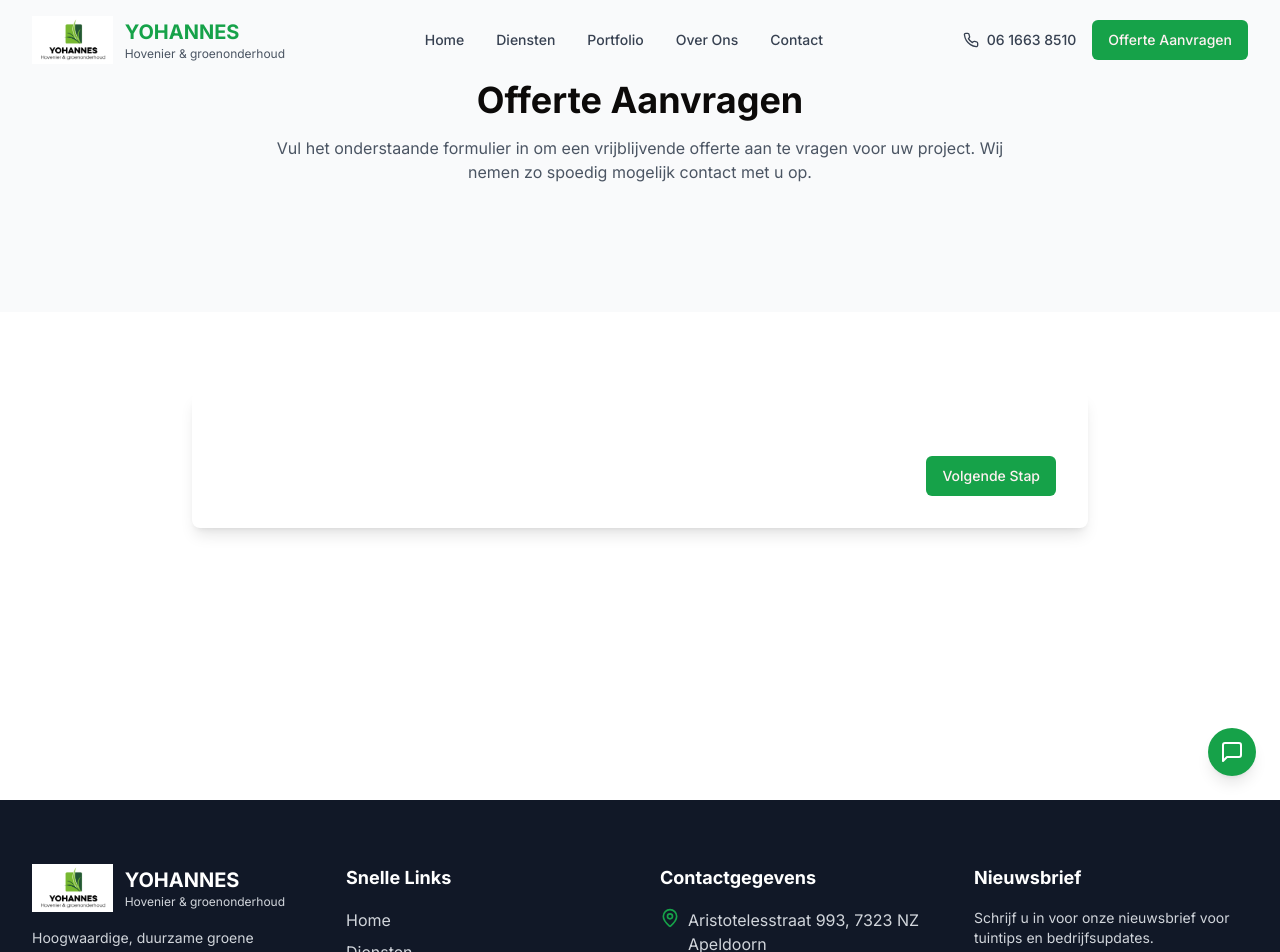
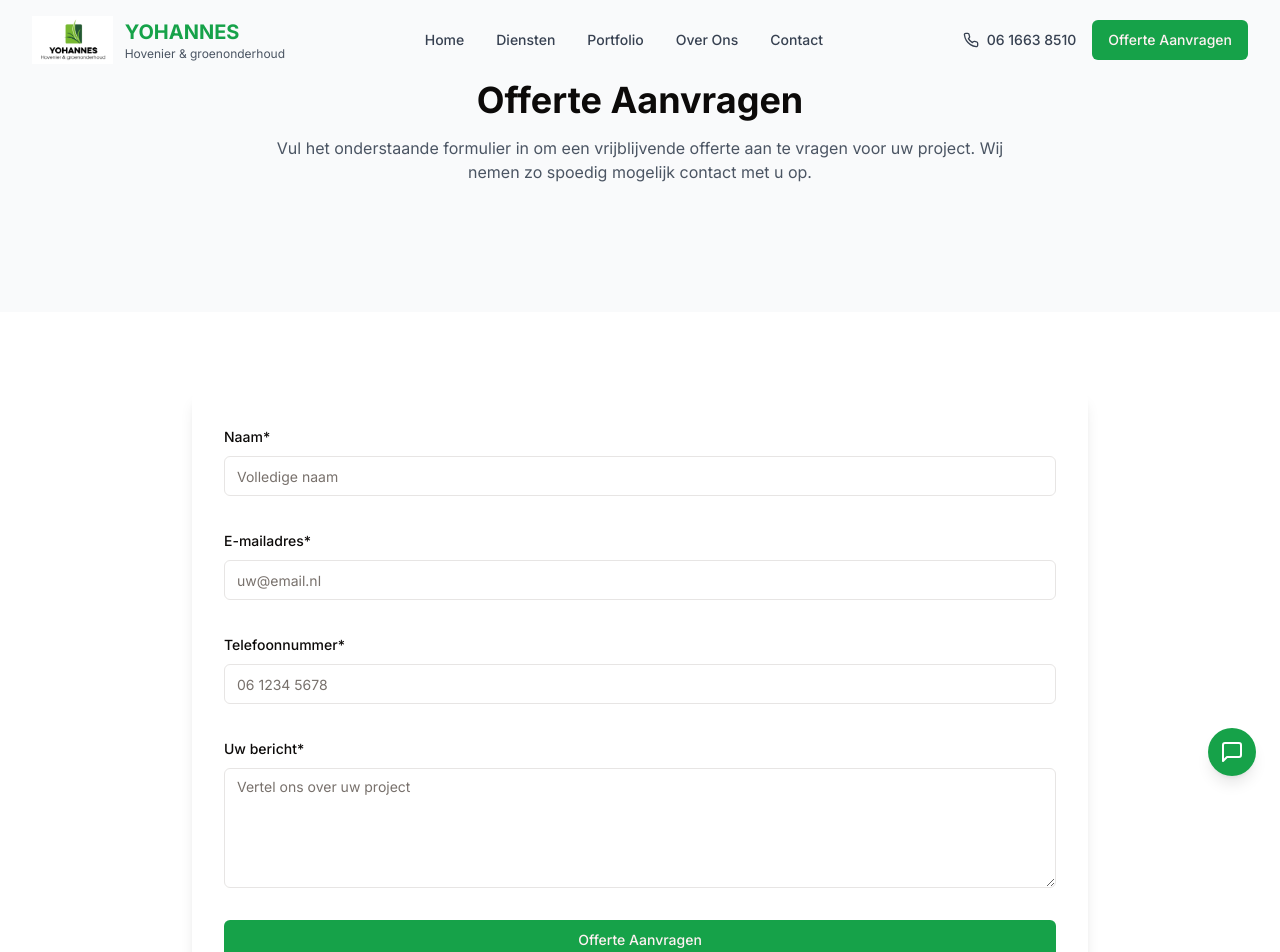
Before and after one commit to Eyobiel-12/yohannes, a Next.js app: page /offerte-aanvragen in a window 1280 px wide. Shown: the top 952 px of the page. Built offline with nearby package versions, Linux system fonts and the light colour scheme.

Commit message:
Fix: Completely rebuild offerte-aanvragen page with simplified version

```diff
--- /dev/null
+++ b/app/offerte-aanvragen/page.old.tsx
@@ -0,0 +1,232 @@
+"use client"
+
+import React from "react"
+import { Badge } from "@/components/ui/badge"
+import { useState } from "react"
+import { useRouter } from "next/navigation"
+import { zodResolver } from "@hookform/resolvers/zod"
+import { useForm } from "react-hook-form"
+import * as z from "zod"
+import { format } from "date-fns"
+import { nl } from "date-fns/locale"
+import { CalendarIcon, CheckCircle, Loader2 } from "lucide-react"
+
+import { Button } from "@/components/ui/button"
+import { Card, CardContent } from "@/components/ui/card"
+import { Form, FormControl, FormDescription, FormField, FormItem, FormLabel, FormMessage } from "@/components/ui/form"
+import { Input } from "@/components/ui/input"
+import { Textarea } from "@/components/ui/textarea"
+import { Select, SelectContent, SelectItem, SelectTrigger, SelectValue } from "@/components/ui/select"
+import { RadioGroup, RadioGroupItem } from "@/components/ui/radio-group"
+import { Checkbox } from "@/components/ui/checkbox"
+import { Calendar } from "@/components/ui/calendar"
+import { Popover, PopoverContent, PopoverTrigger } from "@/components/ui/popover"
+import { Tabs, TabsContent, TabsList, TabsTrigger } from "@/components/ui/tabs"
+import { cn } from "@/lib/utils"
+import { FileUploader } from "@/components/quote-form/file-uploader"
+import { ProjectTypeSelector } from "@/components/quote-form/project-type-selector"
+
+// Form schema for validation
+const formSchema = z.object({
+  // Persoonlijke informatie
+  name: z.string().min(2, { message: "Naam moet minimaal 2 karakters bevatten" }),
+  email: z.string().email({ message: "Voer een geldig e-mailadres in" }),
+  phone: z.string().min(10, { message: "Voer een geldig telefoonnummer in" }),
+  address: z.string().min(5, { message: "Voer een geldig adres in" }),
+  postalCode: z.string().min(6, { message: "Voer een geldige postcode in" }),
+  city: z.string().min(2, { message: "Voer een geldige plaats in" }),
+
+  // Project informatie
+  projectType: z.string({ required_error: "Selecteer een projecttype" }),
+  projectScope: z.string({ required_error: "Selecteer een projectomvang" }),
+  projectDescription: z.string().min(10, { message: "Beschrijving moet minimaal 10 karakters bevatten" }),
+
+  // Specifieke details
+  propertyType: z.string().optional(),
+  gardenSize: z.string().optional(),
+  existingGarden: z.string().optional(),
+
+  // Diensten
+  services: z.array(z.string()).refine((value) => value.length > 0, {
+    message: "Selecteer minimaal één dienst",
+  }),
+
+  // Planning
+  timeframe: z.string().optional(),
+  preferredStartDate: z.date().optional(),
+
+  // Budget
+  budget: z.string().optional(),
+
+  // Extra informatie
+  additionalInfo: z.string().optional(),
+
+  // Voorwaarden
+  termsAccepted: z.boolean().refine((val) => val === true, {
+    message: "U moet akkoord gaan met de voorwaarden",
+  }),
+})
+
+// Service options
+const serviceOptions = [
+  { id: "tuinontwerp", label: "Tuinontwerp" },
+  { id: "tuinaanleg", label: "Tuinaanleg" },
+  { id: "tuinonderhoud", label: "Tuinonderhoud" },
+  { id: "snoeien", label: "Snoeien" },
+  { id: "grasverzorging", label: "Grasverzorging" },
+  { id: "bestrating", label: "Bestrating" },
+  { id: "vijveraanleg", label: "Vijveraanleg" },
+  { id: "beplanting", label: "Beplanting" },
+  { id: "verlichting", label: "Tuinverlichting" },
+  { id: "irrigatie", label: "Irrigatiesystemen" },
+  { id: "civiele-werken", label: "Civiele Werken" },
+  { id: "groenvoorziening", label: "Groenvoorziening" },
+]
+
+export default function QuoteRequestPage() {
+  const [step, setStep] = useState(1)
+  const [isSubmitting, setIsSubmitting] = useState(false)
+  const [isSuccess, setIsSuccess] = useState(false)
+  const [uploadedFiles, setUploadedFiles] = useState<File[]>([])
+  const router = useRouter()
+
+  const form = useForm<z.infer<typeof formSchema>>({
+    resolver: zodResolver(formSchema),
+    defaultValues: {
+      name: "",
+      email: "",
+      phone: "",
+      address: "",
+      postalCode: "",
+      city: "",
+      projectType: "",
+      projectScope: "",
+      projectDescription: "",
+      propertyType: "",
+      gardenSize: "",
+      existingGarden: "",
+      services: [],
+      timeframe: "",
+      budget: "",
+      additionalInfo: "",
+      termsAccepted: false,
+    },
+  })
+
+  const onSubmit = async (values: z.infer<typeof formSchema>) => {
+    setIsSubmitting(true)
+
+    // Simulate form submission with a delay
+    setTimeout(() => {
+      console.log("Form values:", values)
+      console.log("Uploaded files:", uploadedFiles)
+
+      setIsSubmitting(false)
+      setIsSuccess(true)
+
+      // Redirect to thank you page after 2 seconds
+      setTimeout(() => {
+        router.push("/offerte-aanvragen/bedankt")
+      }, 2000)
+    }, 1500)
+  }
+
+  const nextStep = async () => {
+    let canProceed = false
+
+    if (step === 1) {
+      const result = await form.trigger(['name', 'email', 'phone', 'address', 'postalCode', 'city'])
+      canProceed = result
+    } else if (step === 2) {
+      const result = await form.trigger(['projectType', 'projectScope', 'projectDescription'])
+      canProceed = result
+    } else if (step === 3) {
+      const result = await form.trigger(['services'])
+      canProceed = result
+    }
+
+    if (canProceed) {
+      setStep(step + 1)
+      window.scrollTo(0, 0)
+    }
+  }
+
+  const prevStep = () => {
+    setStep(step - 1)
+    window.scrollTo(0, 0)
+  }
+
+  if (isSuccess) {
+    return (
+      <div className="container py-20 flex flex-col items-center justify-center">
+        <div className="w-full max-w-3xl text-center">
+          <div className="bg-primary/10 w-20 h-20 rounded-full flex items-center justify-center mx-auto mb-6">
+            <CheckCircle className="h-10 w-10 text-primary" />
+          </div>
+          <h1 className="text-3xl font-bold mb-4">Bedankt voor uw aanvraag!</h1>
+          <p className="text-gray-600 mb-8">
+            Uw offerteaanvraag is succesvol verzonden. We nemen zo spoedig mogelijk contact met u op.
+          </p>
+          <p className="text-gray-600 mb-8">U wordt nu doorgestuurd naar de bevestigingspagina...</p>
+        </div>
+      </div>
+    )
+  }
+
+  return (
+    <div>
+      <section className="py-12 md:py-20 bg-gray-50">
+        <div className="container">
+          <div className="max-w-3xl mx-auto text-center mb-12">
+            <h1 className="text-3xl md:text-4xl font-bold mb-4">Offerte Aanvragen</h1>
+            <p className="text-gray-600">
+              Vul het onderstaande formulier in om een vrijblijvende offerte aan te vragen voor uw project.
+              Wij nemen zo spoedig mogelijk contact met u op.
+            </p>
+          </div>
+        </div>
+      </section>
+
+      <section className="py-12 md:py-20">
+        <div className="container">
+          <div className="max-w-4xl mx-auto">
+            {/* Basic form structure */}
+            <Card className="border-none shadow-lg">
+              <CardContent className="p-8">
+                <Form {...form}>
+                  <form onSubmit={form.handleSubmit(onSubmit)} className="space-y-8">
+                    {/* Form content here */}
+                    <div className="flex justify-between mt-8">
+                      {step > 1 && (
+                        <Button type="button" variant="outline" onClick={prevStep}>
+                          Vorige Stap
+                        </Button>
+                      )}
+
+                      {step < 4 ? (
+                        <Button type="button" onClick={nextStep} className="ml-auto">
+                          Volgende Stap
+                        </Button>
+                      ) : (
+                        <Button type="submit" className="ml-auto" disabled={isSubmitting}>
+                          {isSubmitting ? (
+                            <span>
+                              <Loader2 className="mr-2 h-4 w-4 animate-spin" />
+                              Versturen...
+                            </span>
+                          ) : (
+                            "Offerte Aanvragen"
+                          )}
+                        </Button>
+                      )}
+                    </div>
+                  </form>
+                </Form>
+              </CardContent>
+            </Card>
+          </div>
+        </div>
+      </section>
+    </div>
+  )
+}
--- a/app/offerte-aanvragen/page.tsx
+++ b/app/offerte-aanvragen/page.tsx
@@ -1,7 +1,6 @@
 "use client"
 
 import React from "react"
-import { Badge } from "@/components/ui/badge"
 import { useState } from "react"
 import { useRouter } from "next/navigation"
 import { zodResolver } from "@hookform/resolvers/zod"
@@ -13,81 +12,25 @@ import { CalendarIcon, CheckCircle, Loader2 } from "lucide-react"
 
 import { Button } from "@/components/ui/button"
 import { Card, CardContent } from "@/components/ui/card"
-import { Form, FormControl, FormDescription, FormField, FormItem, FormLabel, FormMessage } from "@/components/ui/form"
+import { Form, FormControl, FormField, FormItem, FormLabel, FormMessage } from "@/components/ui/form"
 import { Input } from "@/components/ui/input"
 import { Textarea } from "@/components/ui/textarea"
-import { Select, SelectContent, SelectItem, SelectTrigger, SelectValue } from "@/components/ui/select"
-import { RadioGroup, RadioGroupItem } from "@/components/ui/radio-group"
-import { Checkbox } from "@/components/ui/checkbox"
-import { Calendar } from "@/components/ui/calendar"
-import { Popover, PopoverContent, PopoverTrigger } from "@/components/ui/popover"
-import { Tabs, TabsContent, TabsList, TabsTrigger } from "@/components/ui/tabs"
+import { Badge } from "@/components/ui/badge"
 import { cn } from "@/lib/utils"
-import { FileUploader } from "@/components/quote-form/file-uploader"
-import { ProjectTypeSelector } from "@/components/quote-form/project-type-selector"
 
-// Form schema for validation
 const formSchema = z.object({
-  // Persoonlijke informatie
   name: z.string().min(2, { message: "Naam moet minimaal 2 karakters bevatten" }),
   email: z.string().email({ message: "Voer een geldig e-mailadres in" }),
   phone: z.string().min(10, { message: "Voer een geldig telefoonnummer in" }),
-  address: z.string().min(5, { message: "Voer een geldig adres in" }),
-  postalCode: z.string().min(6, { message: "Voer een geldige postcode in" }),
-  city: z.string().min(2, { message: "Voer een geldige plaats in" }),
-
-  // Project informatie
-  projectType: z.string({ required_error: "Selecteer een projecttype" }),
-  projectScope: z.string({ required_error: "Selecteer een projectomvang" }),
-  projectDescription: z.string().min(10, { message: "Beschrijving moet minimaal 10 karakters bevatten" }),
-
-  // Specifieke details
-  propertyType: z.string().optional(),
-  gardenSize: z.string().optional(),
-  existingGarden: z.string().optional(),
-
-  // Diensten
-  services: z.array(z.string()).refine((value) => value.length > 0, {
-    message: "Selecteer minimaal één dienst",
-  }),
-
-  // Planning
-  timeframe: z.string().optional(),
-  preferredStartDate: z.date().optional(),
-
-  // Budget
-  budget: z.string().optional(),
-
-  // Extra informatie
-  additionalInfo: z.string().optional(),
-
-  // Voorwaarden
+  message: z.string().min(10, { message: "Beschrijving moet minimaal 10 karakters bevatten" }),
   termsAccepted: z.boolean().refine((val) => val === true, {
     message: "U moet akkoord gaan met de voorwaarden",
   }),
 })
 
-// Service options
-const serviceOptions = [
-  { id: "tuinontwerp", label: "Tuinontwerp" },
-  { id: "tuinaanleg", label: "Tuinaanleg" },
-  { id: "tuinonderhoud", label: "Tuinonderhoud" },
-  { id: "snoeien", label: "Snoeien" },
-  { id: "grasverzorging", label: "Grasverzorging" },
-  { id: "bestrating", label: "Bestrating" },
-  { id: "vijveraanleg", label: "Vijveraanleg" },
-  { id: "beplanting", label: "Beplanting" },
-  { id: "verlichting", label: "Tuinverlichting" },
-  { id: "irrigatie", label: "Irrigatiesystemen" },
-  { id: "civiele-werken", label: "Civiele Werken" },
-  { id: "groenvoorziening", label: "Groenvoorziening" },
-]
-
 export default function QuoteRequestPage() {
-  const [step, setStep] = useState(1)
   const [isSubmitting, setIsSubmitting] = useState(false)
   const [isSuccess, setIsSuccess] = useState(false)
-  const [uploadedFiles, setUploadedFiles] = useState<File[]>([])
   const router = useRouter()
 
   const form = useForm<z.infer<typeof formSchema>>({
@@ -96,19 +39,7 @@ export default function QuoteRequestPage() {
       name: "",
       email: "",
       phone: "",
-      address: "",
-      postalCode: "",
-      city: "",
-      projectType: "",
-      projectScope: "",
-      projectDescription: "",
-      propertyType: "",
-      gardenSize: "",
-      existingGarden: "",
-      services: [],
-      timeframe: "",
-      budget: "",
-      additionalInfo: "",
+      message: "",
       termsAccepted: false,
     },
   })
@@ -119,7 +50,6 @@ export default function QuoteRequestPage() {
     // Simulate form submission with a delay
     setTimeout(() => {
       console.log("Form values:", values)
-      console.log("Uploaded files:", uploadedFiles)
 
       setIsSubmitting(false)
       setIsSuccess(true)
@@ -129,31 +59,6 @@ export default function QuoteRequestPage() {
         router.push("/offerte-aanvragen/bedankt")
       }, 2000)
     }, 1500)
-  }
-
-  const nextStep = async () => {
-    let canProceed = false
-
-    if (step === 1) {
-      const result = await form.trigger(['name', 'email', 'phone', 'address', 'postalCode', 'city'])
-      canProceed = result
-    } else if (step === 2) {
-      const result = await form.trigger(['projectType', 'projectScope', 'projectDescription'])
-      canProceed = result
-    } else if (step === 3) {
-      const result = await form.trigger(['services'])
-      canProceed = result
-    }
-
-    if (canProceed) {
-      setStep(step + 1)
-      window.scrollTo(0, 0)
-    }
-  }
-
-  const prevStep = () => {
-    setStep(step - 1)
-    window.scrollTo(0, 0)
   }
 
   if (isSuccess) {
@@ -190,25 +95,71 @@ export default function QuoteRequestPage() {
       <section className="py-12 md:py-20">
         <div className="container">
           <div className="max-w-4xl mx-auto">
-            {/* Basic form structure */}
             <Card className="border-none shadow-lg">
               <CardContent className="p-8">
                 <Form {...form}>
                   <form onSubmit={form.handleSubmit(onSubmit)} className="space-y-8">
-                    {/* Form content here */}
-                    <div className="flex justify-between mt-8">
-                      {step > 1 && (
-                        <Button type="button" variant="outline" onClick={prevStep}>
-                          Vorige Stap
-                        </Button>
+                    <FormField
+                      control={form.control}
+                      name="name"
+                      render={({ field }) => (
+                        <FormItem>
+                          <FormLabel>Naam*</FormLabel>
+                          <FormControl>
+                            <Input placeholder="Volledige naam" {...field} />
+                          </FormControl>
+                          <FormMessage />
+                        </FormItem>
                       )}
+                    />
 
-                      {step < 4 ? (
-                        <Button type="button" onClick={nextStep} className="ml-auto">
-                          Volgende Stap
-                        </Button>
-                      ) : (
-                        <Button type="submit" className="ml-auto" disabled={isSubmitting}>
+                    <FormField
+                      control={form.control}
+                      name="email"
+                      render={({ field }) => (
+                        <FormItem>
+                          <FormLabel>E-mailadres*</FormLabel>
+                          <FormControl>
+                            <Input placeholder="uw@email.nl" {...field} />
+                          </FormControl>
+                          <FormMessage />
+                        </FormItem>
+                      )}
+                    />
+
+                    <FormField
+                      control={form.control}
+                      name="phone"
+                      render={({ field }) => (
+                        <FormItem>
+                          <FormLabel>Telefoonnummer*</FormLabel>
+                          <FormControl>
+                            <Input placeholder="06 1234 5678" {...field} />
+                          </FormControl>
+                          <FormMessage />
+                        </FormItem>
+                      )}
+                    />
+
+                    <FormField
+                      control={form.control}
+                      name="message"
+                      render={({ field }) => (
+                        <FormItem>
+                          <FormLabel>Uw bericht*</FormLabel>
+                          <FormControl>
+                            <Textarea
+                              placeholder="Vertel ons over uw project"
+                              className="min-h-[120px]"
+                              {...field}
+                            />
+                          </FormControl>
+                          <FormMessage />
+                        </FormItem>
+                      )}
+                    />
+
+                    <Button type="submit" className="w-full" disabled={isSubmitting}>
                       {isSubmitting ? (
                         <span>
                           <Loader2 className="mr-2 h-4 w-4 animate-spin" />
@@ -218,8 +169,6 @@ export default function QuoteRequestPage() {
                         "Offerte Aanvragen"
                       )}
                     </Button>
-                      )}
-                    </div>
                   </form>
                 </Form>
               </CardContent>
```
Lines whose indentation alone changed are shown as unchanged.
